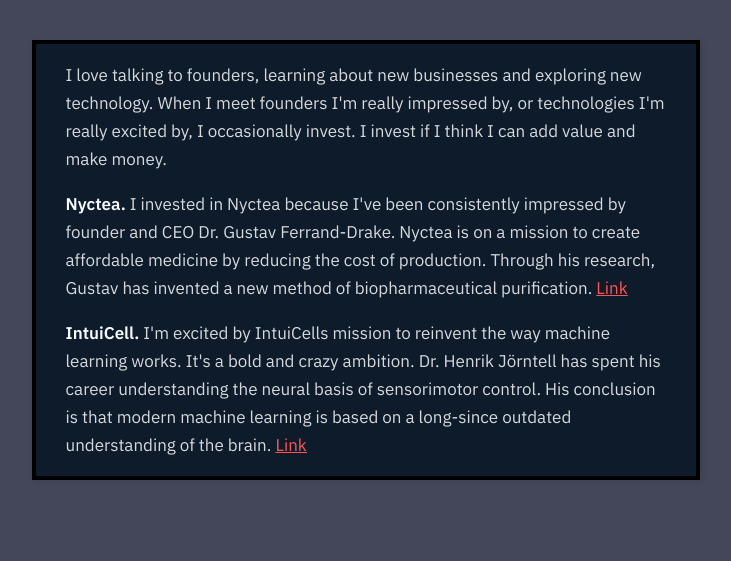
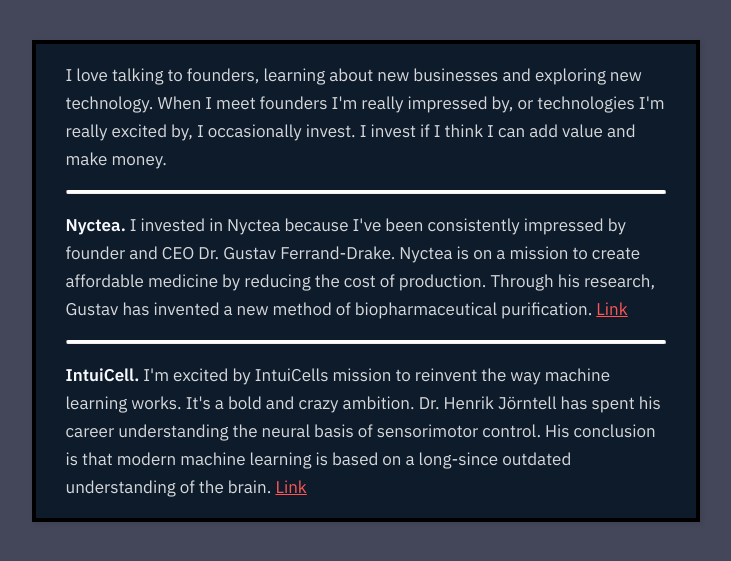
Before and after one commit to dlangk/langkilde, a Flask app: page /investments in a window 1280 px wide. Shown: the part 63-624 px from the top of the page, without its empty margins (274-1005 px from the left). Run offline with Flask 3, Linux system fonts and the light colour scheme.

Commit message:
nicer dividers on the investments page

```diff
--- a/templates/investments.html
+++ b/templates/investments.html
@@ -7,10 +7,14 @@
             I'm really impressed by, or technologies I'm really excited by, I occasionally invest. I invest if I think I
             can add value and make money.</p>
 
+        <hr class="rounded">
+
         <p><strong>Nyctea.</strong> I invested in Nyctea because I've been consistently impressed by founder and CEO Dr.
             Gustav Ferrand-Drake. Nyctea is on a mission to create affordable medicine by reducing the cost of
             production. Through his research, Gustav has invented a new method of biopharmaceutical purification.
             <a href="https://nycteatechnologies.com/" target="_blank">Link</a></p>
+
+        <hr class="rounded">
 
         <p><strong>IntuiCell.</strong> I'm excited by IntuiCells mission to reinvent the way machine learning works.
             It's a bold and crazy ambition. Dr. Henrik Jörntell has spent his career understanding the neural basis of
```
